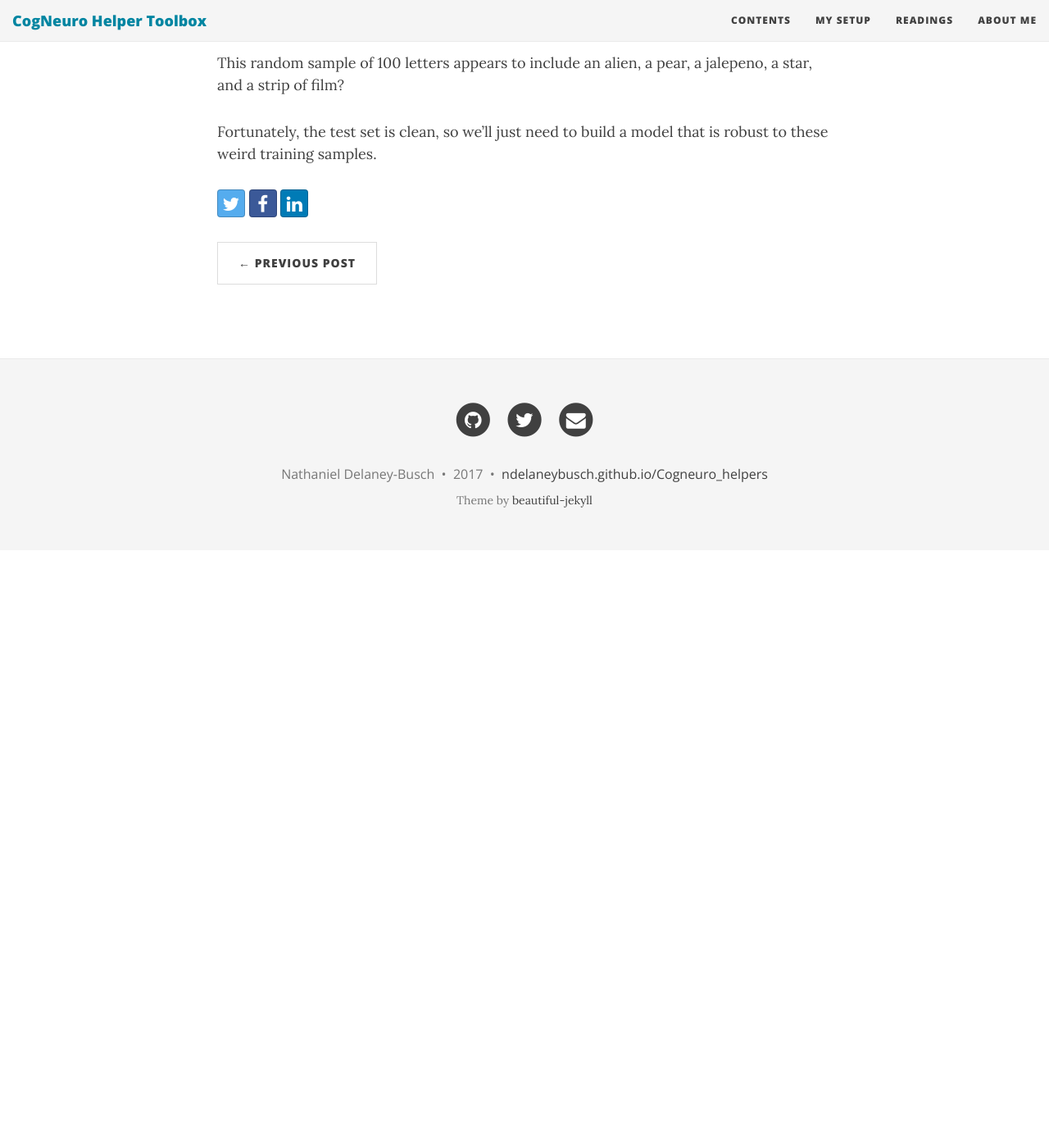
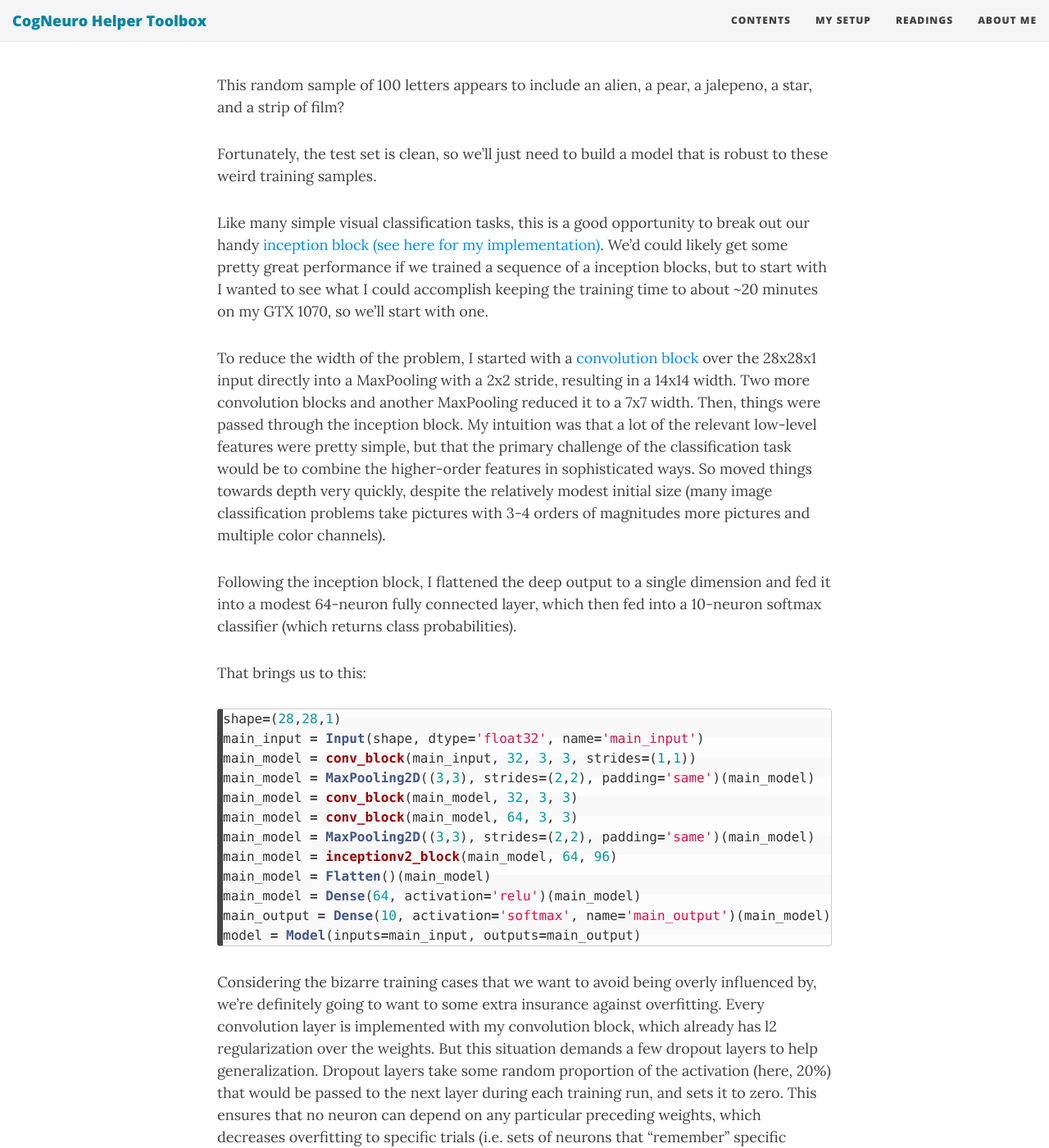
Before and after one commit to ndelaneybusch/Cogneuro_helpers, a Jekyll site: the page built from _posts/2017-09-26-notmnist-inception.md, in a window 1280 px wide and 1400 px high, scrolled down 1150 px. Shown: the whole window at 82% size. Built offline with Jekyll 4.4.1, drawn with Linux system fonts in a browser that asks for light colours; nearby versions of some CDN libraries; before the commit the page ends 1821 px from its top, so only the background shows below that; some of the changed text lies outside the part shown.

Commit message:
Update 2017-09-26-notmnist-inception.md

```diff
--- a/_posts/2017-09-26-notmnist-inception.md
+++ b/_posts/2017-09-26-notmnist-inception.md
@@ -16,3 +16,56 @@ It's a wonderfully dirty data set with a healthy dose of mislabeled and/or bizar
 This random sample of 100 letters appears to include an alien, a pear, a jalepeno, a star, and a strip of film?
 
 Fortunately, the test set is clean, so we'll just need to build a model that is robust to these weird training samples.
+
+Like many simple visual classification tasks, this is a good opportunity to break out our handy [inception block (see here for my implementation)](/Cogneuro_helpers/deep/Inception/). We'd could likely get some pretty great performance if we trained a sequence of a inception blocks, but to start with I wanted to see what I could accomplish keeping the training time to about ~20 minutes on my GTX 1070, so we'll start with one.
+
+To reduce the width of the problem, I started with a [convolution block](/Cogneuro_helpers/deep/Inception/) over the 28x28x1 input directly into a MaxPooling with a 2x2 stride, resulting in a 14x14 width. Two more convolution blocks and another MaxPooling reduced it to a 7x7 width. Then, things were passed through the inception block. My intuition was that a lot of the relevant low-level features were pretty simple, but that the primary challenge of the classification task would be to combine the higher-order features in sophisticated ways. So moved things towards depth very quickly, despite the relatively modest initial size (many image classification problems take pictures with 3-4 orders of magnitudes more pictures and multiple color channels).
+
+Following the inception block, I flattened the deep output to a single dimension and fed it into a modest 64-neuron fully connected layer, which then fed into a 10-neuron softmax classifier (which returns class probabilities).
+
+That brings us to this:
+{% highlight python %}
+shape=(28,28,1)
+main_input = Input(shape, dtype='float32', name='main_input')
+main_model = conv_block(main_input, 32, 3, 3, strides=(1,1))
+main_model = MaxPooling2D((3,3), strides=(2,2), padding='same')(main_model)
+main_model = conv_block(main_model, 32, 3, 3)
+main_model = conv_block(main_model, 64, 3, 3)
+main_model = MaxPooling2D((3,3), strides=(2,2), padding='same')(main_model)
+main_model = inceptionv2_block(main_model, 64, 96)
+main_model = Flatten()(main_model)
+main_model = Dense(64, activation='relu')(main_model)
+main_output = Dense(10, activation='softmax', name='main_output')(main_model)
+model = Model(inputs=main_input, outputs=main_output)
+{% endhighlight %}
+
+Considering the bizarre training cases that we want to avoid being overly influenced by, we're definitely going to want to some extra insurance against overfitting. Every convolution layer is implemented with my convolution block, which already has l2 regularization over the weights. But this situation demands a few dropout layers to help generalization. Dropout layers take some random proportion of the activation (here, 20%) that would be passed to the next layer during each training run, and sets it to zero. This ensures that no neuron can depend on any particular preceding weights, which decreases overfitting to specific trials (i.e. sets of neurons that "remember" specific training samples) and increases redundancy (i.e. the most "important" features in each level tend to have information reflected in many neurons).
+
+So we finish things up by adding two dropout layers, compiling the model with a loss function and a training algorithm, slap on some tensorboard callbacks so we can follow along during training, and hit "go". The full model is as follows (assuming the conv_block and inception block are already defined, as described [here](/Cogneuro_helpers/deep/Inception/)):
+
+{% highlight python %}
+from keras.models import Sequential
+from time import time
+from keras.layers import Dense, Dropout, Activation, Merge, Conv2D, MaxPooling2D, Flatten, BatchNormalization, Input, Concatenate
+from keras.regularizers import l2, l1
+from keras.models import Model
+from keras.callbacks import TensorBoard
+
+shape=(28,28,1)
+main_input = Input(shape, dtype='float32', name='main_input')
+main_model = conv_block(main_input, 32, 3, 3, strides=(1,1))
+main_model = MaxPooling2D((3,3), strides=(2,2), padding='same')(main_model)
+main_model = conv_block(main_model, 32, 3, 3)
+main_model = Dropout(0.2)(main_model)
+main_model = conv_block(main_model, 64, 3, 3)
+main_model = MaxPooling2D((3,3), strides=(2,2), padding='same')(main_model)
+main_model = inceptionv2_block(main_model, 64, 96)
+main_model = Flatten()(main_model)
+main_model = Dropout(0.2)(main_model)
+main_model = Dense(64, activation='relu')(main_model)
+main_output = Dense(10, activation='softmax', name='main_output')(main_model)
+model = Model(inputs=main_input, outputs=main_output)
+model.compile(optimizer='rmsprop', loss='categorical_crossentropy')
+tensorboard = TensorBoard(log_dir="logs/{}".format(time()))
+model.fit(train_dataset, train_labels, batch_size = 512, epochs = 60, verbose = 1, callbacks=[tensorboard])
+{% endhighlight %}
```
